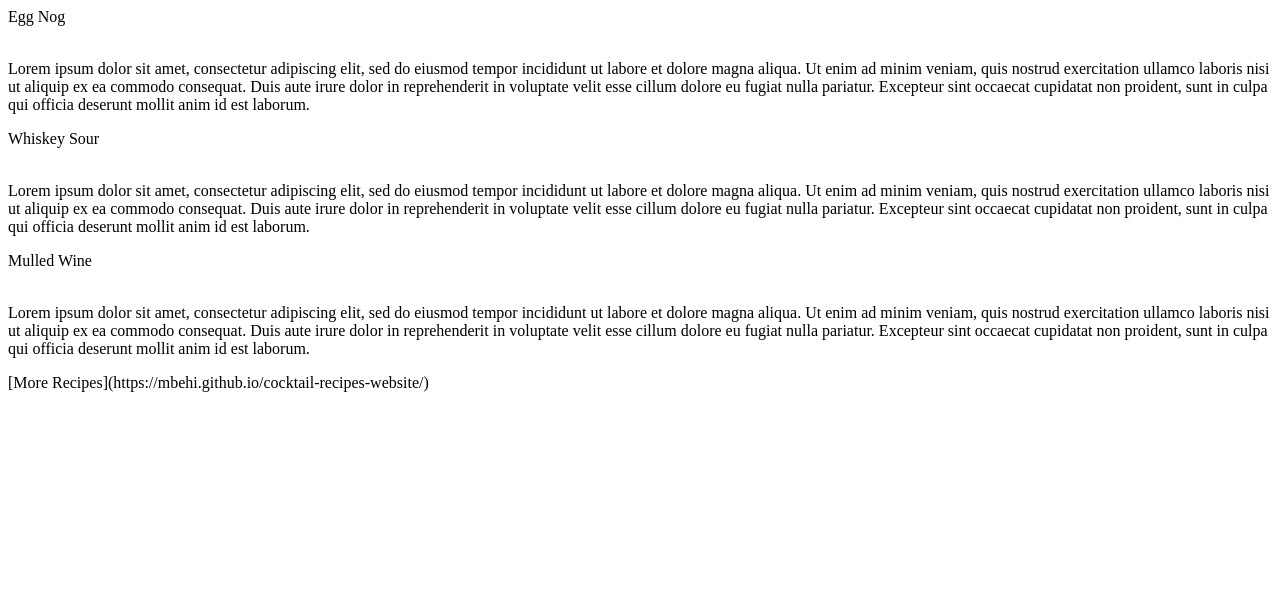
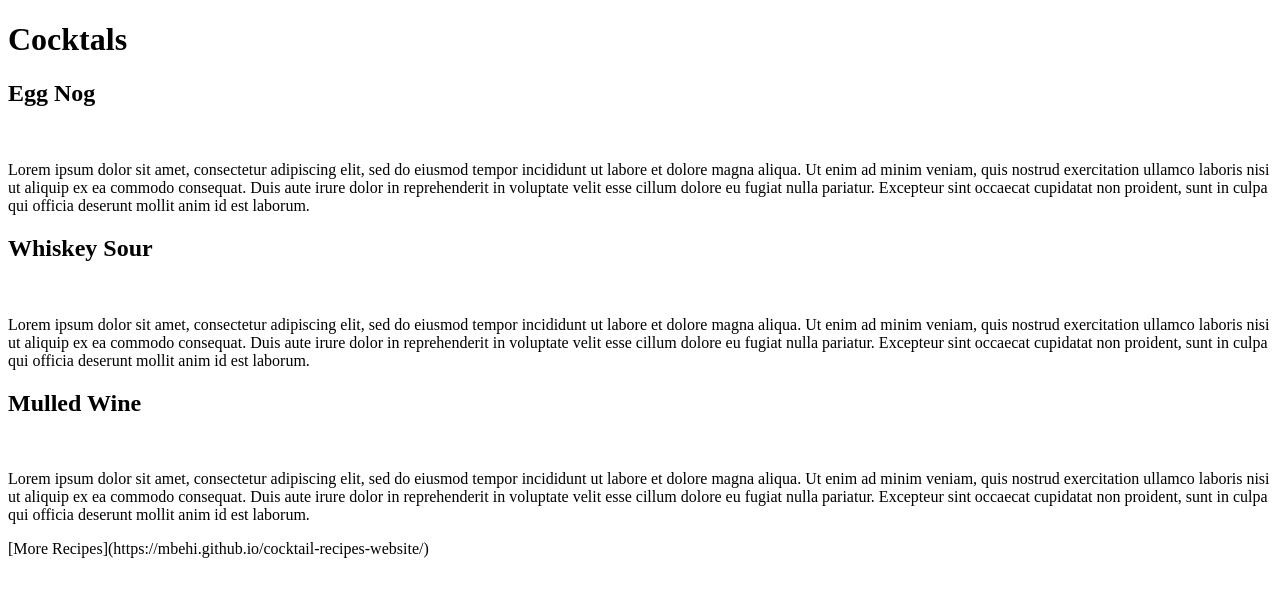
Before and after one commit to majckson/Cocktail-website, a plain HTML site: page index.html in a window 1280 px wide. Drawn offline with Linux system fonts and the light colour scheme.

Commit message:
fixed header and added H1 and H2

```diff
--- a/index.html
+++ b/index.html
@@ -4,20 +4,23 @@
         <Title> Cocktail Party </Title>
     </head>
     <Body>
+        <header>
+            <h1>Cocktals</h1>
+         </header>
         <section>
-            <header> Egg Nog </header>
+            <h2> Egg Nog </h2>
             <img>
             <p>Lorem ipsum dolor sit amet, consectetur adipiscing elit, sed do eiusmod tempor incididunt ut labore et dolore magna aliqua. Ut enim ad minim veniam, quis nostrud exercitation ullamco laboris nisi ut aliquip ex ea commodo consequat. Duis aute irure dolor in reprehenderit in voluptate velit esse cillum dolore eu fugiat nulla pariatur. Excepteur sint occaecat cupidatat non proident, sunt in culpa qui officia deserunt mollit anim id est laborum.
             </p>
         </section>
         <section>
-            <header> Whiskey Sour </header>
+            <h2> Whiskey Sour </h2>
             <img>
             <p>Lorem ipsum dolor sit amet, consectetur adipiscing elit, sed do eiusmod tempor incididunt ut labore et dolore magna aliqua. Ut enim ad minim veniam, quis nostrud exercitation ullamco laboris nisi ut aliquip ex ea commodo consequat. Duis aute irure dolor in reprehenderit in voluptate velit esse cillum dolore eu fugiat nulla pariatur. Excepteur sint occaecat cupidatat non proident, sunt in culpa qui officia deserunt mollit anim id est laborum.
             </p>
         </section>
         <section>
-            <header> Mulled Wine </header>
+            <h2> Mulled Wine </h2>
             <img>
             <p>Lorem ipsum dolor sit amet, consectetur adipiscing elit, sed do eiusmod tempor incididunt ut labore et dolore magna aliqua. Ut enim ad minim veniam, quis nostrud exercitation ullamco laboris nisi ut aliquip ex ea commodo consequat. Duis aute irure dolor in reprehenderit in voluptate velit esse cillum dolore eu fugiat nulla pariatur. Excepteur sint occaecat cupidatat non proident, sunt in culpa qui officia deserunt mollit anim id est laborum.
             </p>
```
